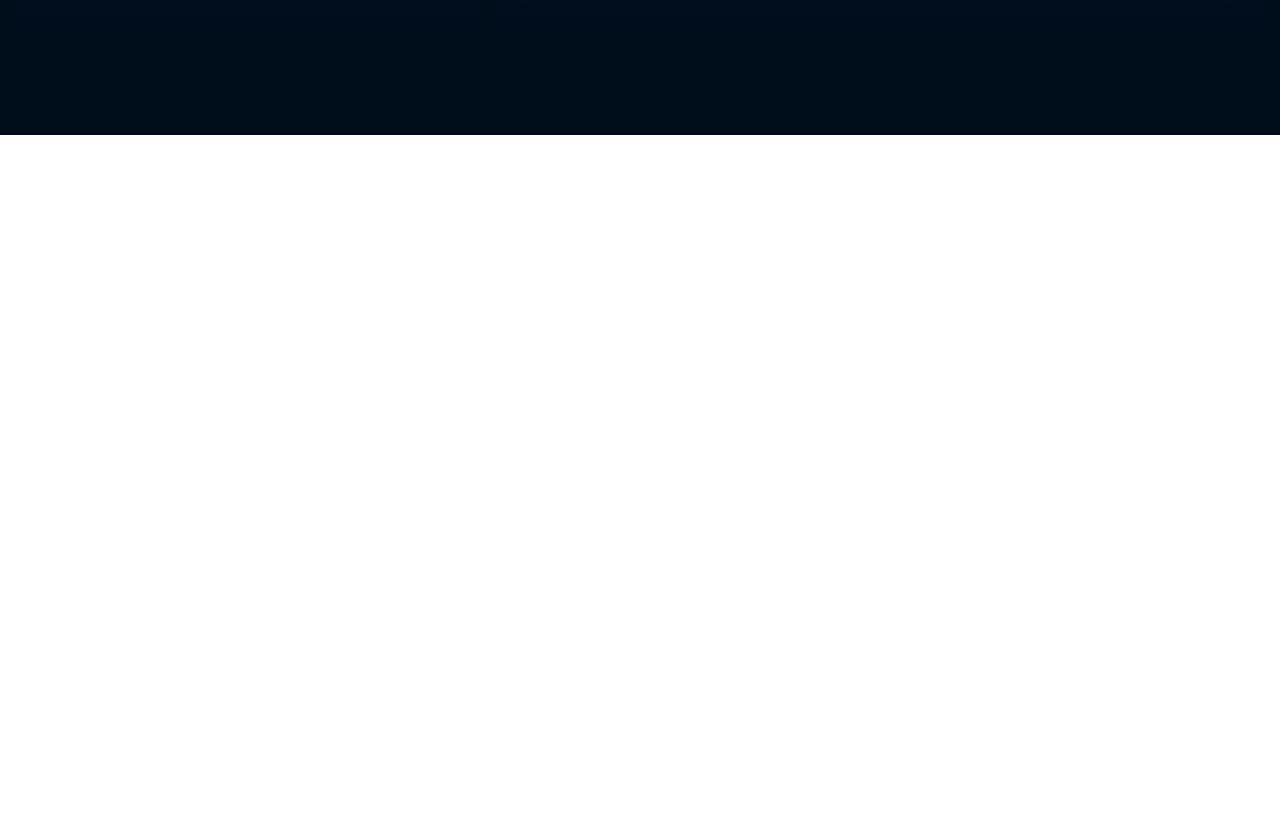
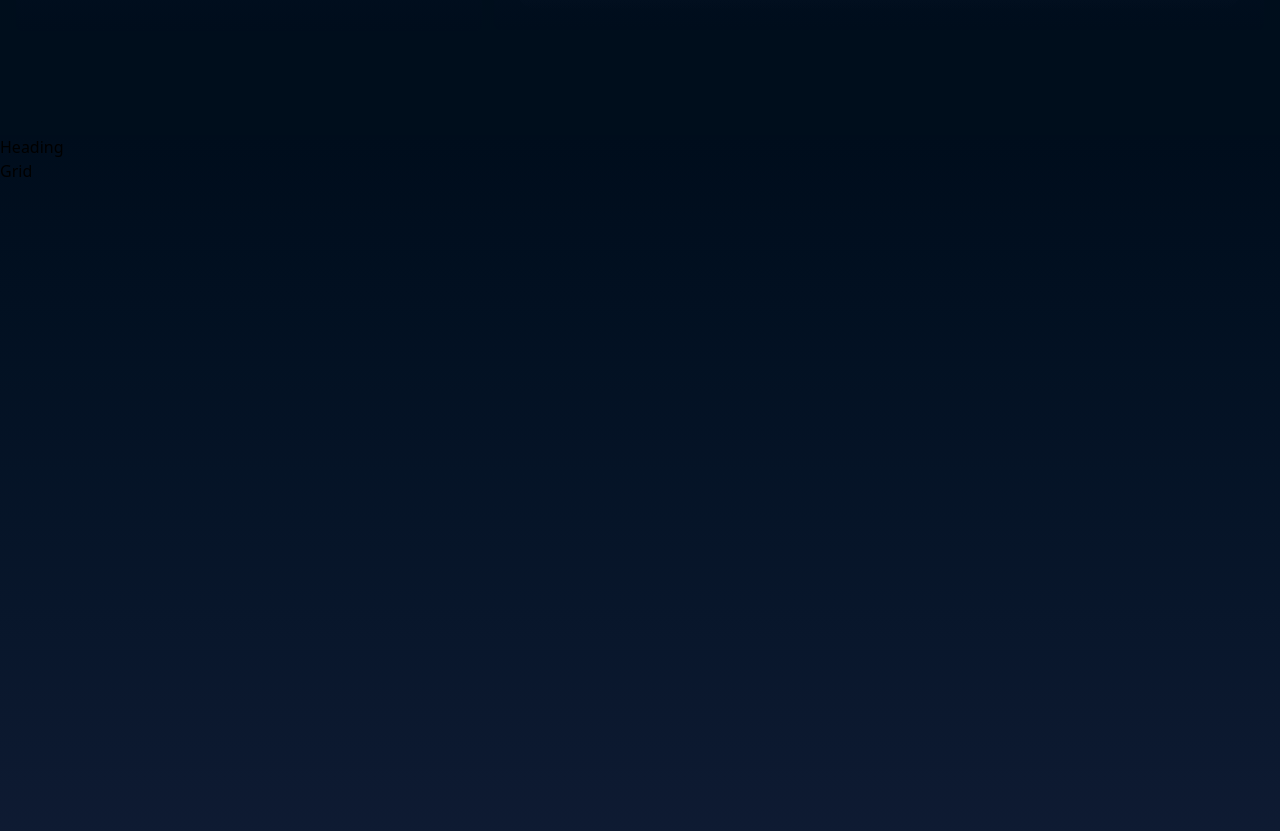
Before and after one commit to Mohfazam/REDUCATE, a Next.js app: page / in a window 1280 px wide. Shown: the part 1481-2312 px from the top of the page. Before the commit the page ends 1616 px from the top, so only its background shows below. Built offline with nearby package versions, Linux system fonts and the light colour scheme.

Commit message:
Features

```diff
--- /dev/null
+++ b/app/Components/Features.tsx
@@ -0,0 +1,13 @@
+export const Features = () => {
+    return(
+        <div className="w-full h-[1014px] bg-gradient-to-b from-[#000D1C] to-[#17213D]">
+            <div>
+                Heading
+            </div>
+
+            <div>
+                Grid
+            </div>
+        </div>
+    )
+}
--- a/app/page.tsx
+++ b/app/page.tsx
@@ -1,3 +1,4 @@
+import { Features } from "./Components/Features";
 import { Hero } from "./Components/Hero";
 import { IntroSection } from "./Components/IntroSection";
 
@@ -9,6 +10,7 @@ export default function Home() {
         <div>
           <Hero />
           <IntroSection />
+          <Features />
         </div>
   );
 }
```
